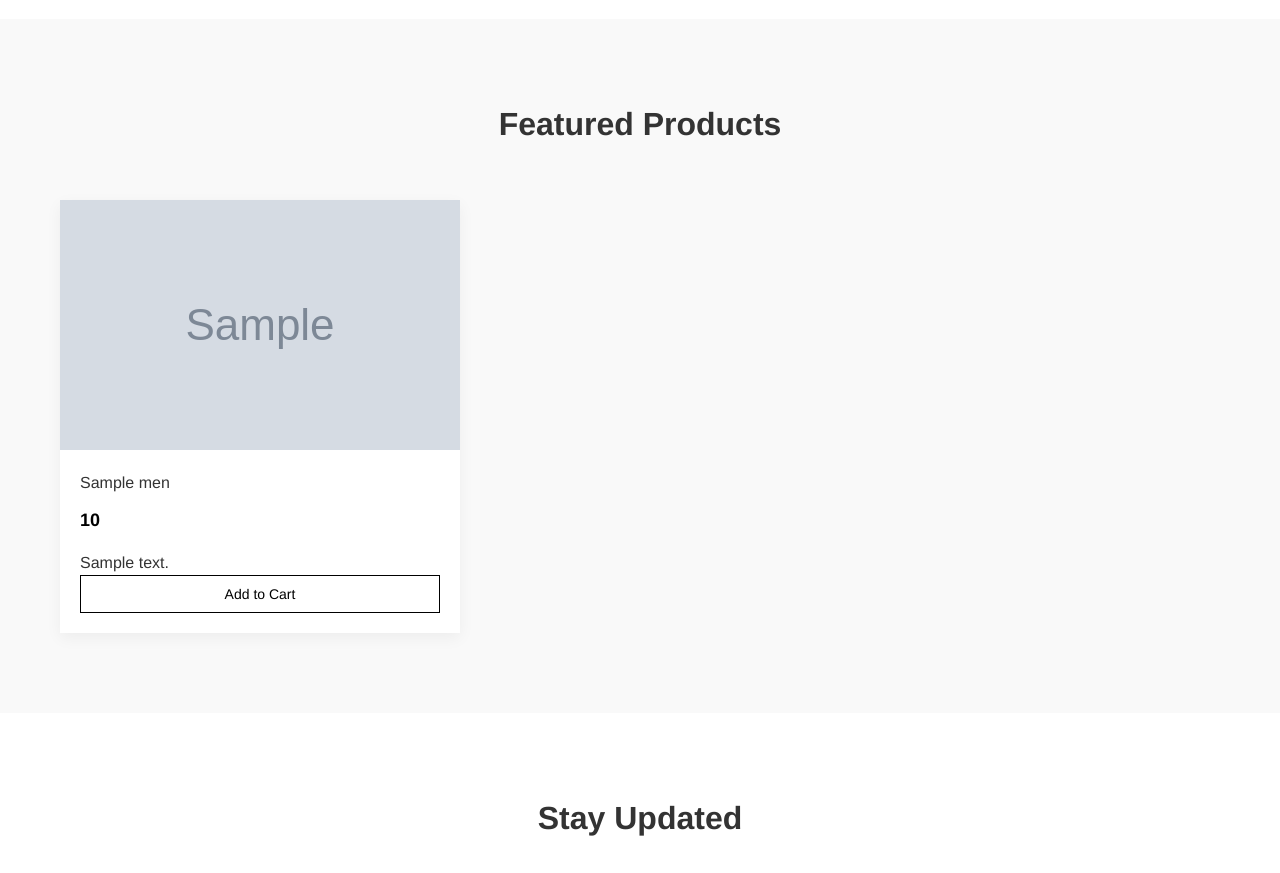
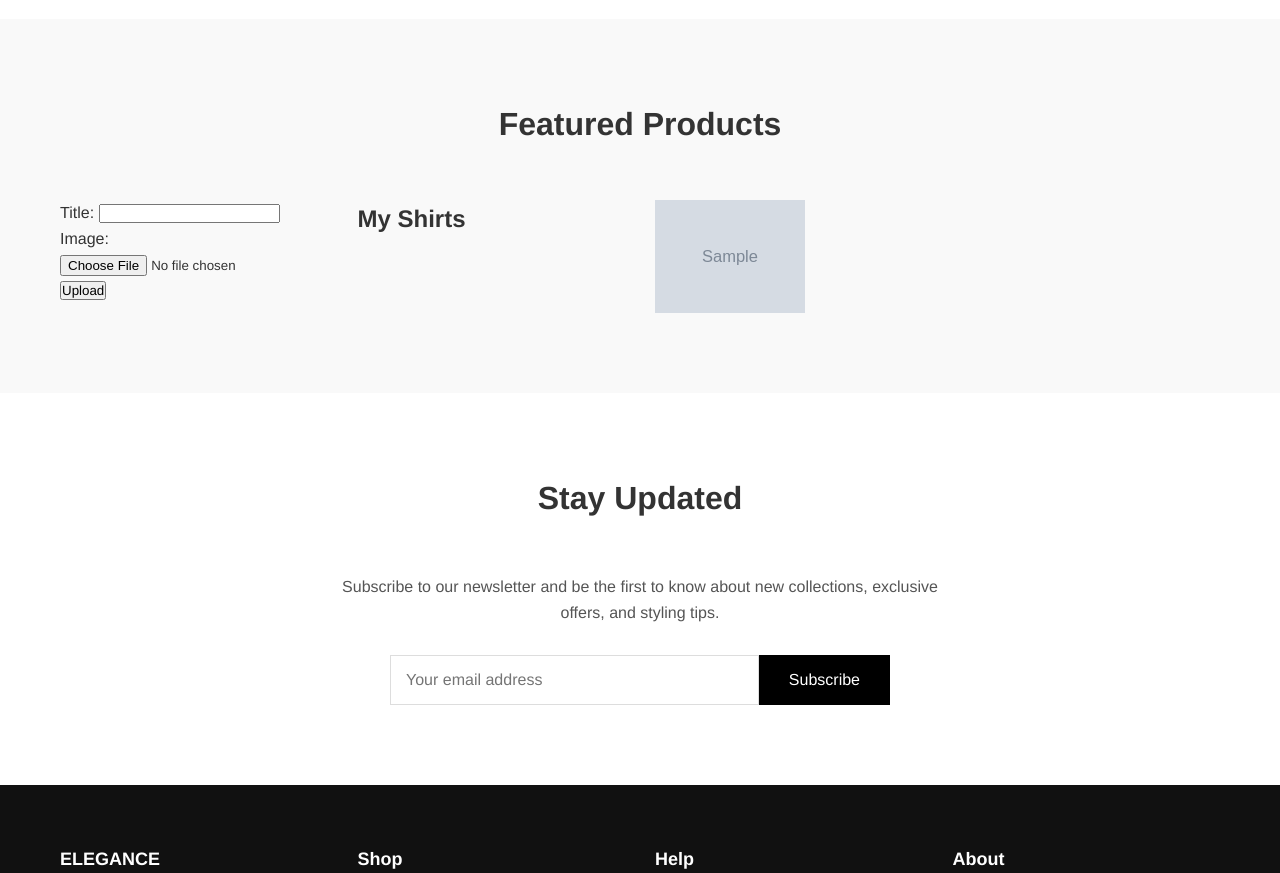
Before and after one commit to ramuuzz/clothes, a Django app: template todos/templates/home.html in a window 1280 px wide. Shown: the part 1402-2275 px from the top of the page. Run offline with Django 5.2, Linux system fonts and the light colour scheme; tables that the repository leaves empty hold one stand-in row (values such as "Sample post"); the template is opened without the code that fills it: values that come from a table or form of the project are taken from there, most other values are stand-ins (such as "Sample title", 1, 10 or a date in 2020); grey boxes marked "Sample" are stand-in pictures.

Commit message:
views redirect to home

```diff
--- a/todos/templates/home.html
+++ b/todos/templates/home.html
@@ -469,22 +469,15 @@
     <div class="container">
       <h2 class="section-title">Featured Products</h2>
       <div class="product-grid">
-        {% for mens_items in mens_items%}
-        {% if forloop.counter <= 3 %}
-        <div class="product-card">
-          <div class="product-image">
-            <img src="{{mens_items.image.url}}" alt="Product 1">
-          </div>
-          <div class="product-info">
-            <h3 class="product-title"> {{mens_items.name}}</h3>
-            <div class="product-price">{{mens_items.price}}</div>
-            <p class="product-description">{{mens_items.description}}</p>
-
-            <button class="add-to-cart">Add to Cart</button>
-          </div>
-        </div>
-        {% endif %}
-        {% endfor %}
+       <form method="POST" enctype="multipart/form-data">
+        {% csrf_token %}
+        {{ form.as_p }}
+        <button type="submit">Upload</button>
+      </form>
+      <h2>My Shirts</h2>
+      {% for shirt in shirts %}
+          <img src="{{ shirt.image.url }}" alt="shirt image" width="150">
+      {% endfor %}
 
 
 
--- a/todos/todo/views.py
+++ b/todos/todo/views.py
@@ -43,5 +43,5 @@ def shirt(request):
     else:
         form = ShirtForm()
     shirts = request.user.shirts.all()
-    return render(request, 'shirt.html', {'form': form, 'shirts': shirts})
+    return render(request, 'home.html', {'form': form, 'shirts': shirts})
 # Create your views here.
```
Also changed, not shown: todos/db.sqlite3.
